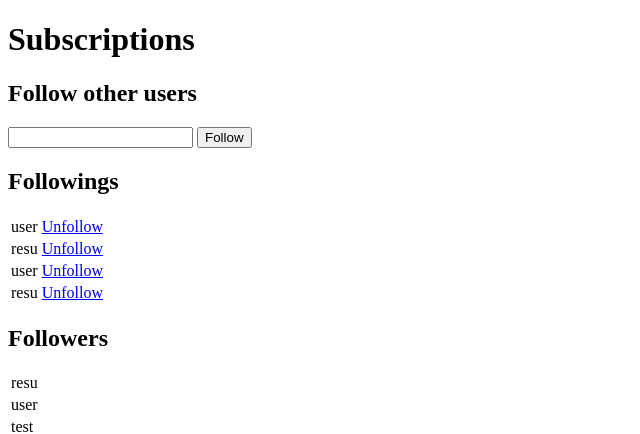
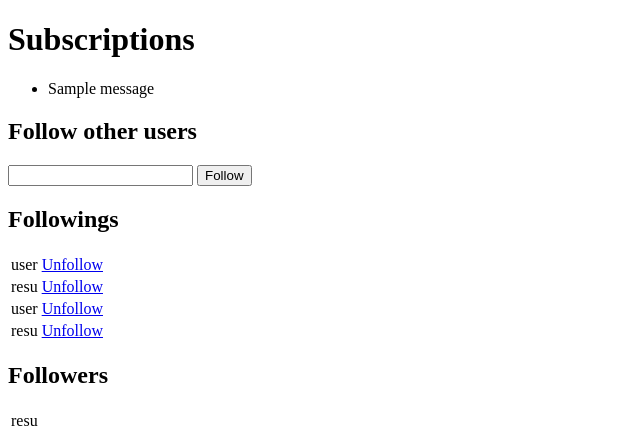
Before and after one commit to slv-improver/09_litreview, a Django app: template review/templates/review/subscriptions.html in a window 1280 px wide. Shown: the part 222-656 px from the top of the page, without its empty margins (0-640 px from the left). Run offline with Django 4.2, Linux system fonts and the light colour scheme; the template is opened without the code that fills it: values that come from a table or form of the project are taken from there, others are empty; data comes from the database, SQL or seed files in the repository; tables that the repository leaves empty hold one stand-in row (values such as "Sample post"); one stand-in notice (Sample message) is shown.

Commit message:
add error messages on subscription page

```diff
--- a/review/templates/review/subscriptions.html
+++ b/review/templates/review/subscriptions.html
@@ -4,6 +4,14 @@
 
 {% block content %}
 <h1>Subscriptions</h1>
+
+{% if messages %}
+<ul class="messages">
+    {% for message in messages %}
+    <li  {% if message.tags %} class=" {{ message.tags }} " {% endif %}> {{ message }} </li>
+    {% endfor %}
+</ul>
+{% endif %}
 
 <h2>Follow other users</h2>
 <form action="" method="post">
```
Also changed, not shown: review/views.py (+6 -3 lines).
